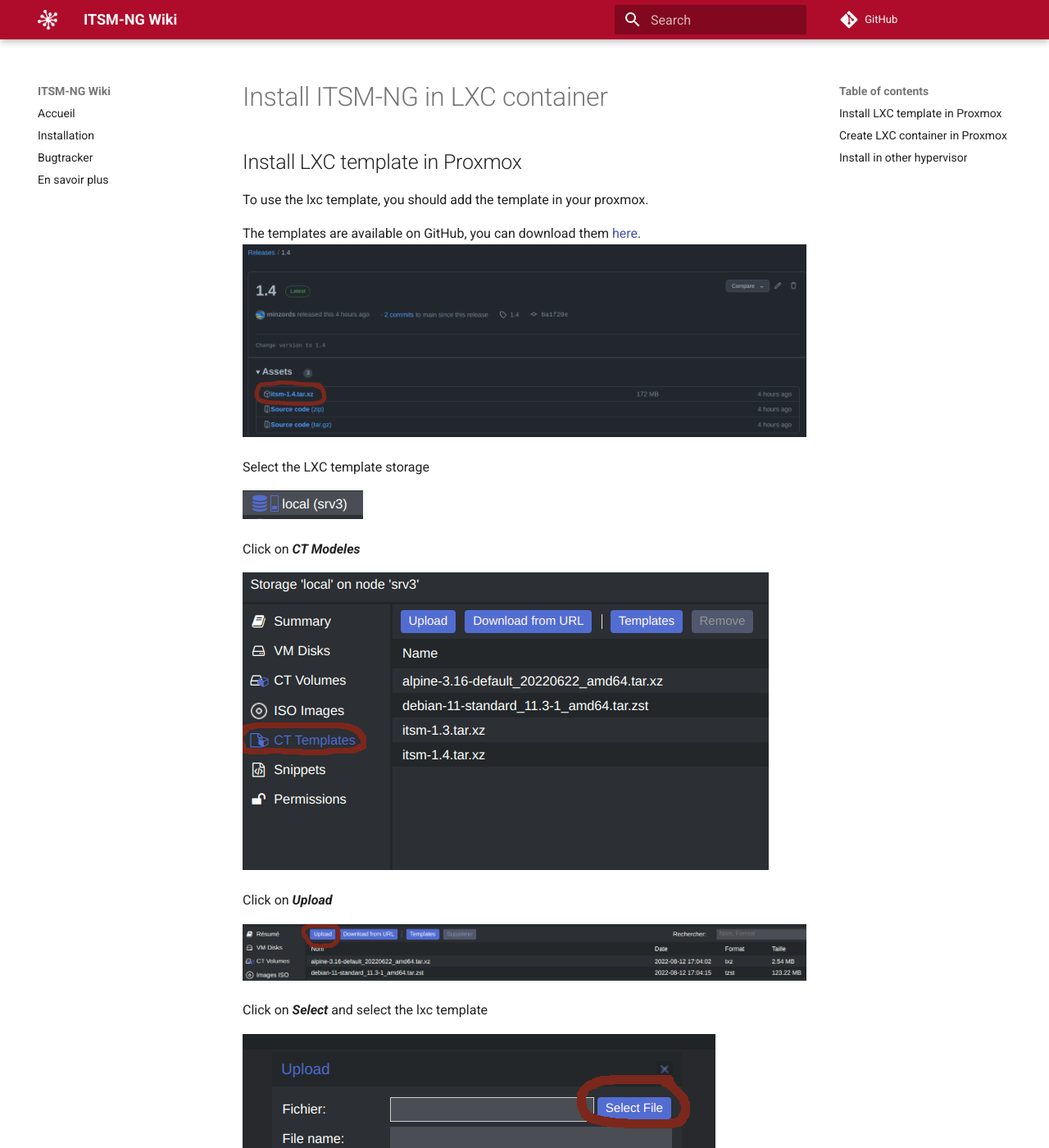
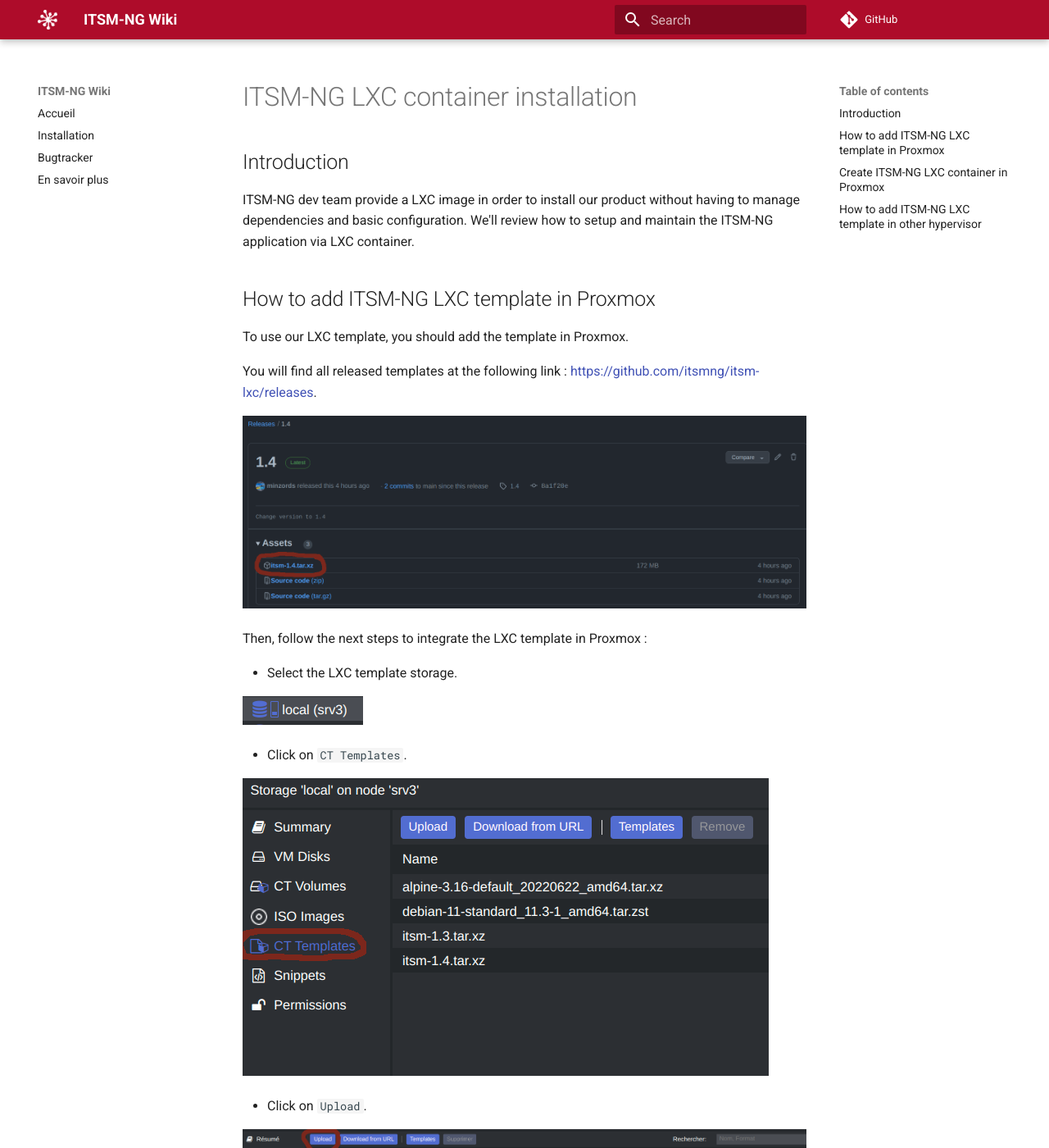
Before and after one commit to itsmng/wiki-backup, an MkDocs documentation site: the page built from docs/lxc-install.md, in a window 1280 px wide and 1400 px high. Shown: the whole window at 82% size. Built offline with MkDocs 1.6.1 and Material for MkDocs 9.7.7, drawn with Linux system fonts in a browser that asks for light colours; comment, search, counter and statistics services are not loaded; some of the changed text lies outside the part shown.

Commit message:
Update LXC documentation

```diff
--- a/docs/lxc-install.md
+++ b/docs/lxc-install.md
@@ -1,91 +1,73 @@
-# Install ITSM-NG in LXC container
+# ITSM-NG LXC container installation
 
-## Install LXC template in Proxmox
+## Introduction
 
-To use the lxc template, you should add the template in your proxmox.
+ITSM-NG dev team provide a LXC image in order to install our product without having to manage dependencies and basic configuration. We'll review how to setup and maintain the ITSM-NG application via LXC container.
 
+## How to add ITSM-NG LXC template in Proxmox
 
-The templates are available on GitHub, you can download them [here](https://github.com/itsmng/itsm-lxc/releases).
+To use our LXC template, you should add the template in Proxmox.
+
+You will find all released templates at the following link : [https://github.com/itsmng/itsm-lxc/releases](https://github.com/itsmng/itsm-lxc/releases).
+
 ![](img/lxc/step1.png)
 
-Select the LXC template storage
+Then, follow the next steps to integrate the LXC template in Proxmox :
+
+* Select the LXC template storage.
 
 ![](img/lxc/step2.png)
 
-Click on ***CT Modeles***
+* Click on `CT Templates`.
 
 ![](img/lxc/step3.png)
 
-Click on ***Upload***
+* Click on `Upload`.
 
 ![](img/lxc/step4.png)
 
-Click on ***Select*** and select the lxc template
+* Click on `Select File` and select the LXC template.
 
 ![](img/lxc/step5.png)
 
-Click on ***Upload***
+* Click on `Upload`.
 
 ![](img/lxc/step6.png)
 
-Your template is now installed in proxmox, and you can use it to create containers.
+The template is now added in Proxmox. You can use it to create container.
 
-## Create LXC container in Proxmox
+## Create ITSM-NG LXC container in Proxmox
 
-![](img/lxc/step7.png)
-![](img/lxc/step8.png)
+Go to your Proxmox administration panel and create a new CT.
 
-
-Select your ITSM-NG LXC template
+At the `Template` tab, choose the ITSM-NG template.
 
 ![](img/lxc/step9.png)
 
+Once your container is created and started, connect to the command line console and log in with the root user.
 
-Choose how much storage do you allocate to the container
-![](img/lxc/step10.png)
+Next, complete the ITSM-NG installation by following the on-screen instructions.
 
-Choose how much processor do you allocate to the container
-![](img/lxc/step11.png)
+Set a MySQL user for ITSM-NG.
 
-Choose how much memory do you allocate to the container
-![](img/lxc/step12.png)
-
-Select your network card et chose DHCP or Static address
-![](img/lxc/step13.png)
-
-Write which DNS server your container use
-![](img/lxc/step14.png)
-
-Click on start container now et Finish
-![](img/lxc/step15.png)
-
-Et close the window
-![](img/lxc/step16.png)
-
-Now your container is created and running.
-![](img/lxc/step17.png)
-
-Go to the console, log in with the root user and the password you have defined
-![](img/lxc/step18.png)
-
-Write your MySQL username
 ![](img/lxc/step19.png)
 
-Write your MySQL password
+Set a MySQL password.
+
 ![](img/lxc/step20.png)
 
-Write your database name
+Then, set a database name for ITSM-NG.
+
 ![](img/lxc/step21.png)
 
-Installation can take several minutes
+The installation can take several minutes.
+
 ![](img/lxc/step22.png)
 
-Your ITSM-NG is completely install
+When the installation is completed, you can access to your ITSM-NG instance at the following address : [http://my-itsmng-ip](http://my-itsmng-ip)
+
 ![](img/lxc/step23.png)
 
-Your ITSM-NG is available on http://YOUR_IP/
+## How to add ITSM-NG LXC template in other hypervisor
 
-![](img/lxc/step24.png)
-
-## Install in other hypervisor
-This container can be use in other hypervisor other than Promox. But we do not currently offer an installation guide
+This template can be used in hypervisor other than Proxmox. But we don't currently offer an installation guide.
```
Also changed, not shown: docs/index.md (+1 -0 lines).
